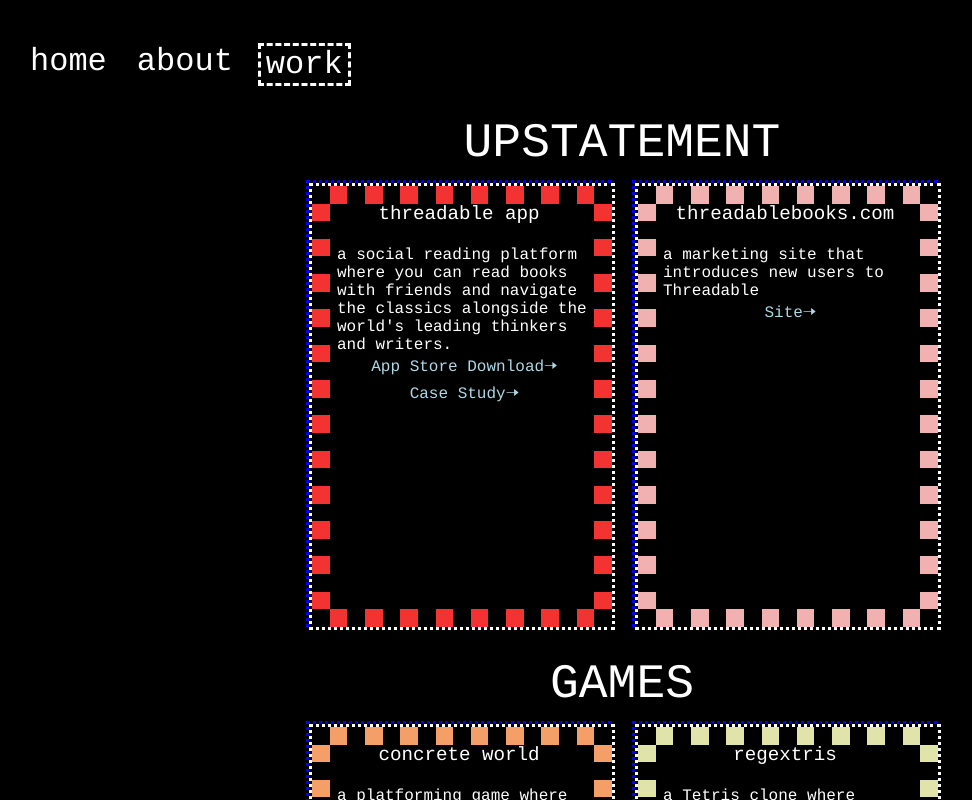
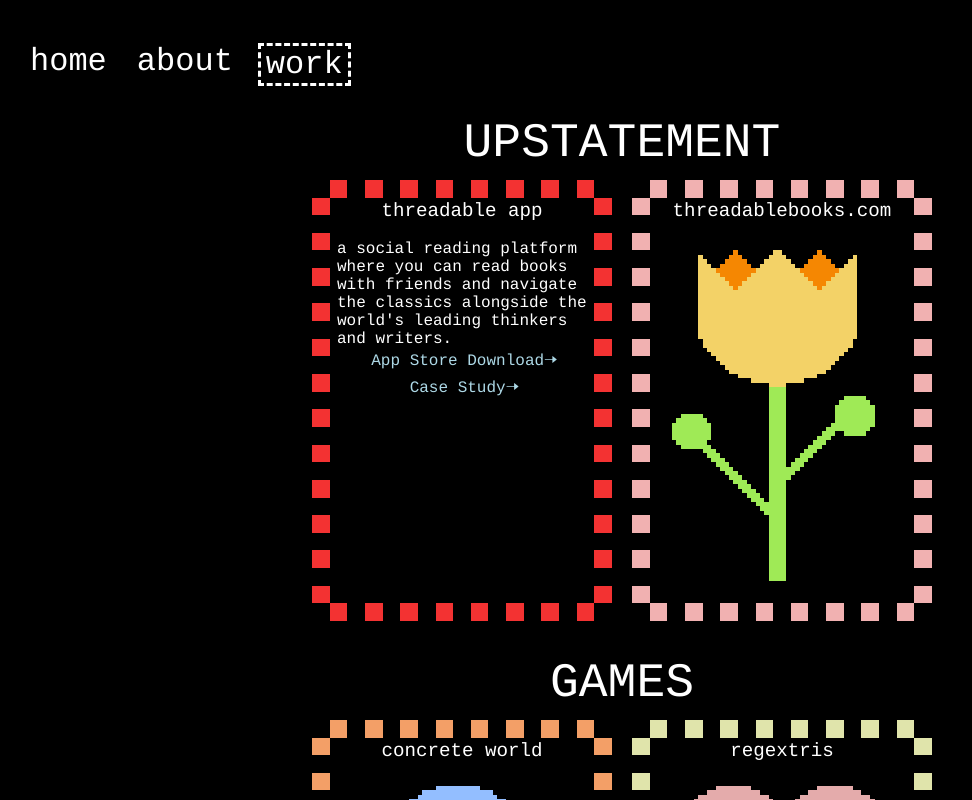
Before and after one commit to sathytrench/sathytrench.github.io, a React (Create React App) app: page /work in a window 1280 px wide. Both pictures are taken after a click on the element 477 px from the left and 403 px from the top of the page. Shown: the top 800 px of the page, without its empty margins (18-990 px from the left). Built offline with nearby package versions, Linux system fonts and the light colour scheme.

Commit message:
flipping logic now works both ways

```diff
--- a/public/style.css
+++ b/public/style.css
@@ -18,6 +18,10 @@
     font-family: "Courier";
     text-decoration: none;
     font-size: 2rem;
+}
+
+a:hover {
+    text-decoration: underline;
 }
 
 span > a {
@@ -113,13 +117,11 @@
     margin: 10px;
     overflow: visible;
     position: relative;
-    /* border: pink dotted; */
 }
 
 .tarot-container {
     cursor: pointer;
     position: relative;
-    border: blue dotted;
     display: flex;
 }
 
@@ -128,18 +130,8 @@
     justify-content: center;
 }
 
-
-.tarot-front {
+.tarot-front-image {
     width: 300px;
-    opacity: 0;
-}
-
-.tarot-title {
-    position: absolute;
-    top: 20px;
-    font-size: 1.2rem;
-    z-index: 2;
-    /* border: yellow dotted; */
 }
 
 .tarot-back {
@@ -148,18 +140,22 @@
     font-size: 1.2rem;
     top: 0;
     left: 0;
-    border: white dotted;
+    opacity: 0;
+    z-index: -1000;
+}
+
+.tarot-title {
+    position: absolute;
+    top: 20px;
+    font-size: 1.2rem;
+    z-index: 2;
 }
 
 .tarot-back-inner {
+    position: absolute;
     display: flex;
     flex-direction: column;
     justify-content: space-between;
-}
-
-.tarot-back > div {
-    position: absolute;
-    display: flex;
     font-size: 1.2rem;
     padding: 60px 20px 10px 25px;
     top: 0;
@@ -181,6 +177,12 @@
 
 .hidden {
     opacity: 0;
+    z-index: -1000;
+}
+
+.shown {
+    opacity: 100%;
+    z-index: 1000;
 }
 
 /*-------------------------------------MEDIA QUERIES--------------------------------------*/
--- a/src/TarotCard.js
+++ b/src/TarotCard.js
@@ -1,4 +1,4 @@
-import { useState, useRef } from 'react';
+import { useState, useEffect, useRef } from 'react';
 
 const TarotCard = ({ projectData }) => {
   const { title, cardFront, cardBack, description, links } = projectData;
@@ -9,27 +9,47 @@
   const cardBackRef = useRef();
 
   const handleClick = () => {
-    if (cardFrontRef.current) {
-      setIsCardFlipped(!isCardFlipped);
+    if (!isCardFlipped) {
+      if (cardFrontRef.current && cardBackRef.current) {
+        setIsCardFlipped(true);
+        cardFrontRef.current.classList.remove("shown");
         cardFrontRef.current.classList.add("hidden");
+        setTimeout(() => {
+          cardBackRef.current.classList.remove("hidden");
+          cardBackRef.current.classList.add("shown");
+        }, 1000)
+      }
+    } else {
+      if (cardBackRef.current && cardFrontRef.current) {
+        setIsCardFlipped(false);
+        cardBackRef.current.classList.remove("shown");
+        cardBackRef.current.classList.add("hidden");
+        setTimeout(() => {
+          cardFrontRef.current.classList.remove("hidden");
+          cardFrontRef.current.classList.add("shown");
+        }, 1000)
+      }
     }
   }
 
   return (
     <div className="tarot-container" onClick={handleClick}>
+      <div className="tarot-front" ref={cardFrontRef}>
         <div className="tarot-title">{title}</div>
-      <div ref={cardFrontRef}>
+        <div>
           <img src={cardFront.imgSrc}
           alt={cardFront.imgAlt}
-        className="tarot-front"/>
+          className="tarot-front-image"/>
+        </div>
       </div>
       <div className="tarot-back" ref={cardBackRef}>
         <img src={cardBack.imgSrc}
         alt={cardBack.imgAlt}/>
+        <div className="tarot-title">{title}</div>
         <div className="tarot-back-inner">
           <div>{description}</div>
             {links?.map((link, idx) => (
-              <div key={idx} class="link-container">
+              <div key={idx} className="link-container">
                 <a href={link.url} target="_blank" rel="noopener noreferrer">{link.text}🠢</a>
               </div>
             ))}
```
Lines whose indentation alone changed are shown as unchanged.
